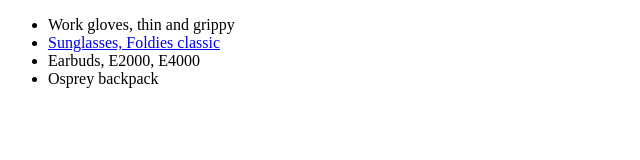
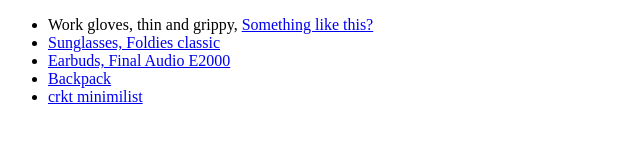
Before and after one commit to Bgjones15/bgjones15.github.io, a plain HTML site: page wishlist.html in a window 1280 px wide. Shown: the whole page, without its empty margins (0-640 px from the left). Drawn offline with Linux system fonts and the light colour scheme.

Commit message:
changed list

```diff
--- a/wishlist.html
+++ b/wishlist.html
@@ -7,10 +7,11 @@
 </head>
 <body>
     <ul>
-        <li>Work gloves, thin and grippy</li>
+        <li>Work gloves, thin and grippy, <a href="https://www.amazon.com/Work-Gloves-Touch-Screen-FingerTips/dp/B07THMY1F8/ref=sr_1_27?dchild=1&keywords=grippy+work+gloves&qid=1617319426&sr=8-27">Something like this?</a></li>
         <li><a href="https://www.foldies.com/collections/folding-classics/products/foldies-classics-polarized-folding-sunglasses">Sunglasses, Foldies classic</a></li>
-        <li>Earbuds, E2000, E4000</li>
-        <li>Osprey backpack</li>
+        <li><a href="https://www.amazon.com/Final-Audio-Design-Resolution-Headphone/dp/B072MK1WDF/ref=sr_1_4?dchild=1&keywords=final+audio+e3000&qid=1617318846&s=electronics&sr=1-4">Earbuds, Final Audio E2000</a></li>
+        <li><a href="https://www.amazon.com/Tzowla-Business-Resistant-Anti-Theft-Backpacks/dp/B075SZQN9Q/ref=sr_1_7?dchild=1&keywords=tech+backpack&qid=1617324151&s=electronics&sr=1-7">Backpack</a></li>
+        <li><a href="https://www.bladehq.com/item--CRKT-Folts-Minimalist-Cleaver-Neck--119273">crkt minimilist</a></li>
     </ul>
 </body>
 </html>
```
